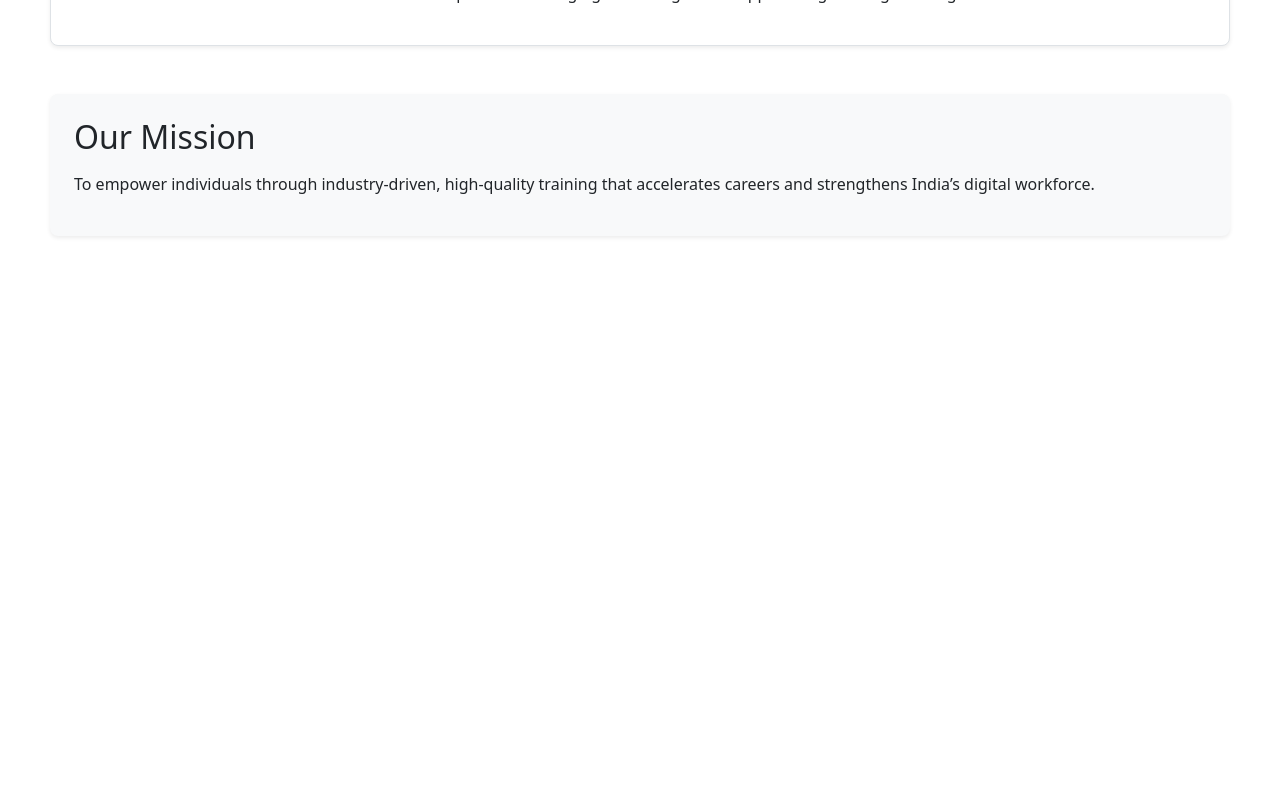
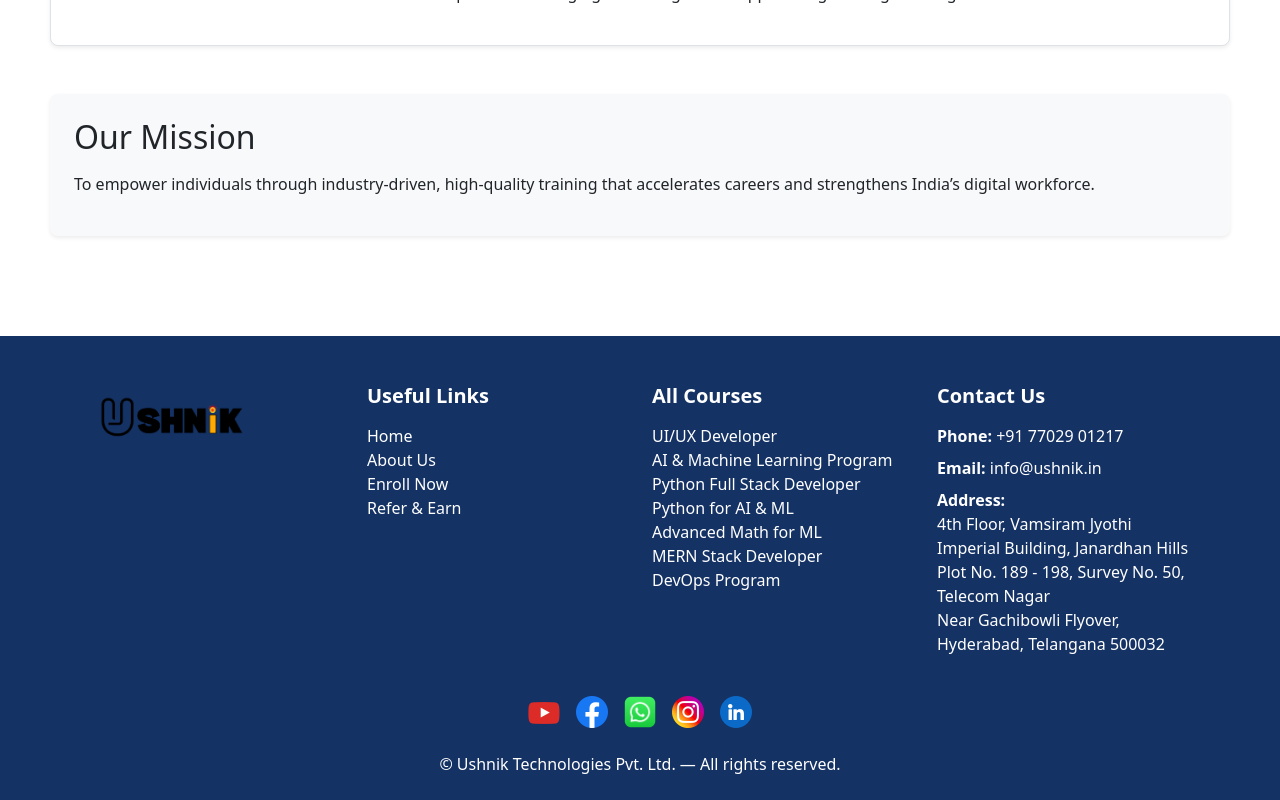
Before and after one commit to ushniktlp/ushnik-react-app, a React (Create React App) app: page /about in a window 1280 px wide. Shown: the part 1226-2026 px from the top of the page. Before the commit the page ends 1562 px from the top, so only its background shows below. Built offline with nearby package versions, Linux system fonts and the light colour scheme.

Commit message:
Update AboutUsPage.jsx

```diff
--- a/src/pages/AboutUsPage.jsx
+++ b/src/pages/AboutUsPage.jsx
@@ -1,12 +1,18 @@
 import React from "react";
 import AboutUsPageData from "../data/AboutUsPageData";
 
+import Footer from "../components/Footer";
+import FooterData from "../data/FooterData";
+
 const AboutUsPage = () => {
   return (
+    <>
       <div className="about-page-wrapper">
         {/* Purpose */}
         <div className="section-block p-4 mb-5 rounded-3 shadow-sm bg-light">
-        <h2 className="section-title mb-3">{AboutUsPageData.purpose.title}</h2>
+          <h2 className="section-title mb-3">
+            {AboutUsPageData.purpose.title}
+          </h2>
           {AboutUsPageData.purpose.paragraphs.map((text, index) => (
             <p key={index}>{text}</p>
           ))}
@@ -58,10 +64,15 @@
 
         {/* Mission */}
         <div className="section-block p-4 rounded-3 shadow-sm bg-light">
-        <h2 className="section-title mb-3">{AboutUsPageData.mission.title}</h2>
+          <h2 className="section-title mb-3">
+            {AboutUsPageData.mission.title}
+          </h2>
           <p>{AboutUsPageData.mission.text}</p>
         </div>
       </div>
+
+      <Footer data={FooterData} />
+    </>
   );
 };
 
```
Lines whose indentation alone changed are shown as unchanged.
